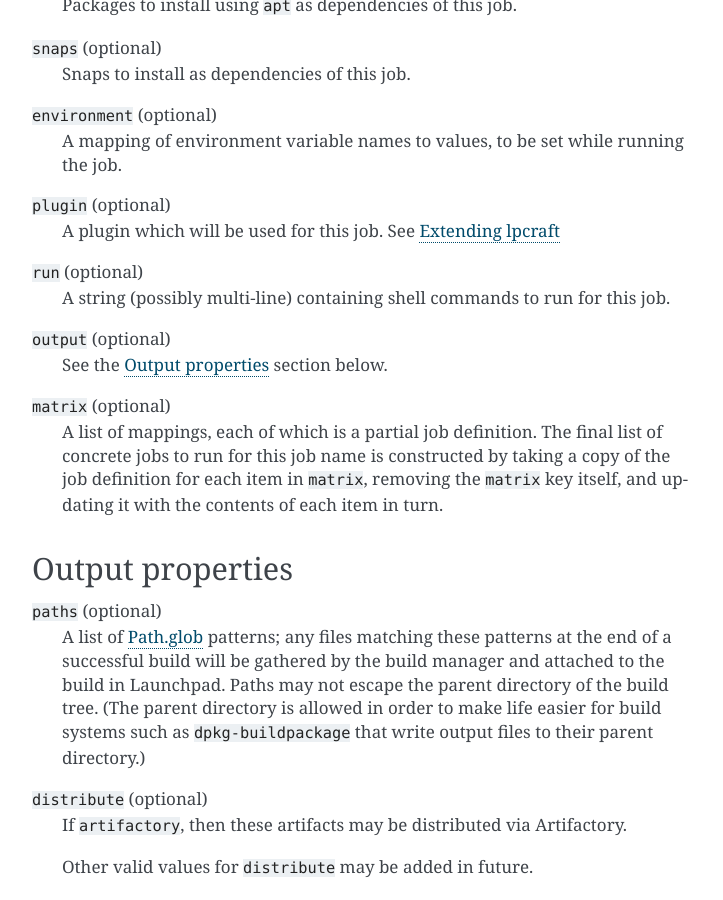
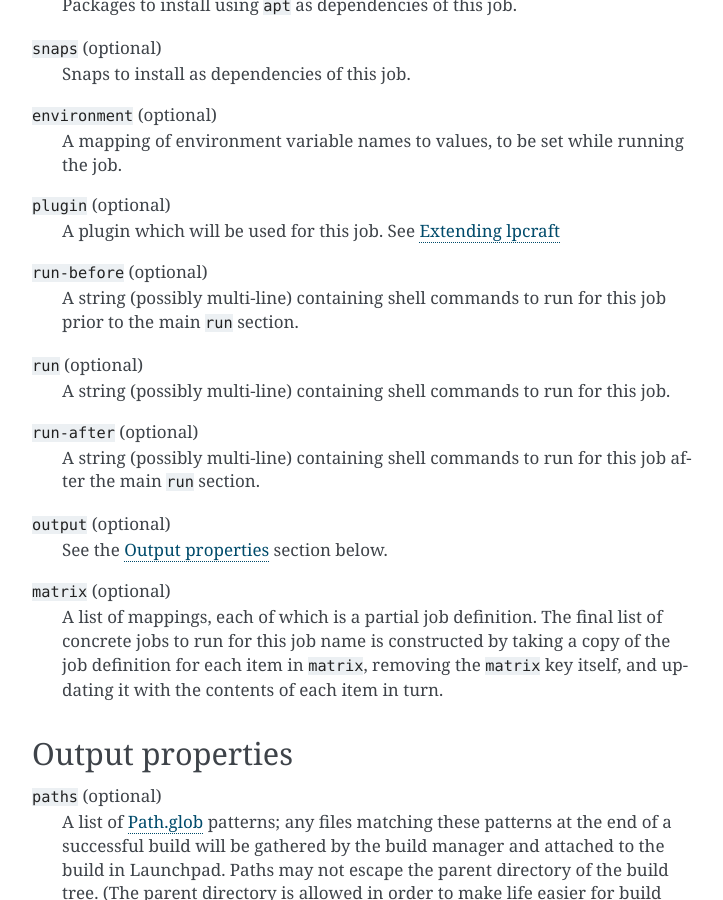
Before and after one commit to tushar5526/lpci-mirror, a Sphinx documentation site: the page built from docs/configuration.rst, in a window 1280 px wide and 900 px high, scrolled down 1068 px. Shown: the whole window, without its empty margins (388-1111 px from the left). Built offline with Sphinx 7.4.7, drawn with Linux system fonts in a browser that asks for light colours.

Commit message:
Update documentation for the `run-before` and `run-after` commands
Also add changelog entries.

```diff
--- a/NEWS.rst
+++ b/NEWS.rst
@@ -5,7 +5,10 @@ Version history
 0.0.15 (unreleased)
 ===================
 
-- Nothing yet.
+- Allow ``run-before`` and ``run-after`` in ``.launchpad.yaml`` config.
+
+- Add ``lpcraft_execute_before_run`` and ``lpcraft_execute_after_run`` hooks.
+
 
 0.0.14 (2022-05-18)
 ===================
--- a/docs/configuration.rst
+++ b/docs/configuration.rst
@@ -60,9 +60,17 @@ Job definitions
 ``plugin`` (optional)
     A plugin which will be used for this job. See :doc:`../plugins`
 
+``run-before`` (optional)
+    A string (possibly multi-line) containing shell commands to run for this
+    job prior to the main ``run`` section.
+
 ``run`` (optional)
     A string (possibly multi-line) containing shell commands to run for this
     job.
+
+``run-after`` (optional)
+    A string (possibly multi-line) containing shell commands to run for this
+    job after the main ``run`` section.
 
 ``output`` (optional)
     See the :ref:`output-properties` section below.
```
Also changed, not shown: 1 other file.
